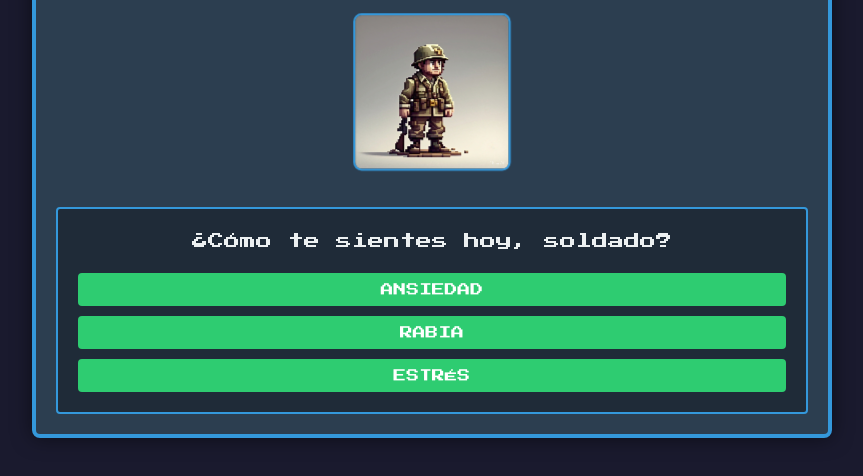
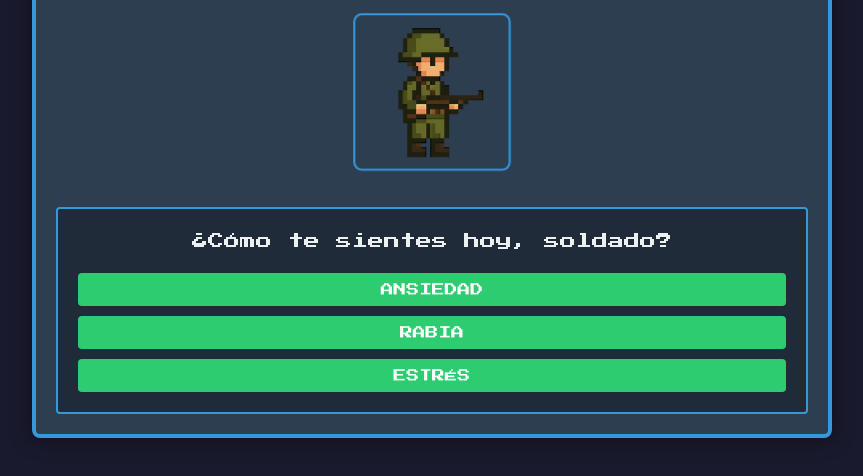
Before and after one commit to ComputerSocietyUN/ww2-soldier-game, a plain HTML site: page index.html in a window 1280 px wide. Shown: the part 226-702 px from the top of the page, without its empty margins (208-1071 px from the left). Drawn offline with Linux system fonts and the light colour scheme.

Commit message:
Update index.html

```diff
--- a/index.html
+++ b/index.html
@@ -18,7 +18,7 @@
 
         <div class="game-content">
             <div class="character">
-                <img src="soldier.jpg" alt="Soldado 8-bit" class="pixel-art">
+                <img src="soldier.png" alt="Soldado 8-bit" class="pixel-art">
             </div>
 
             <div class="dialogue-box">
```
